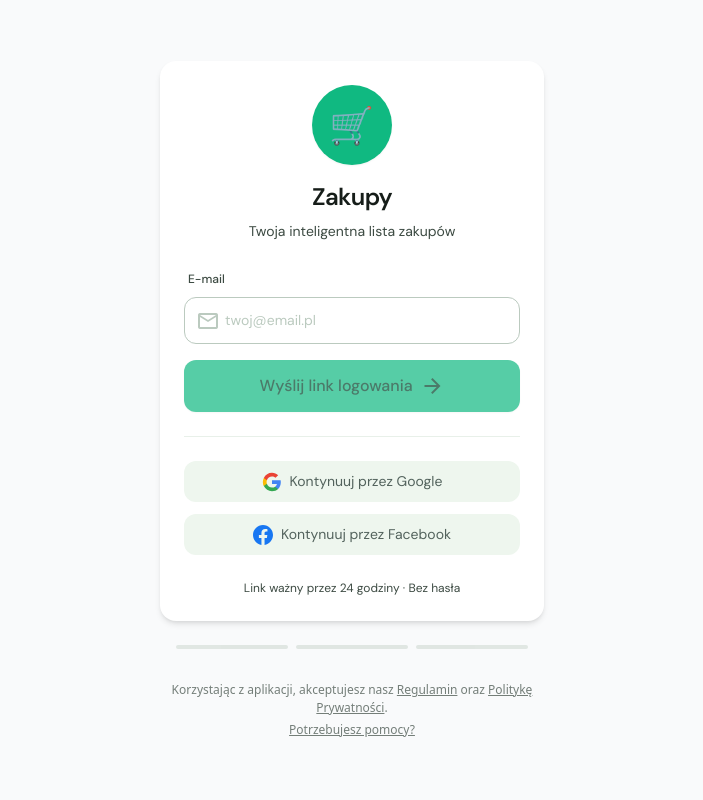
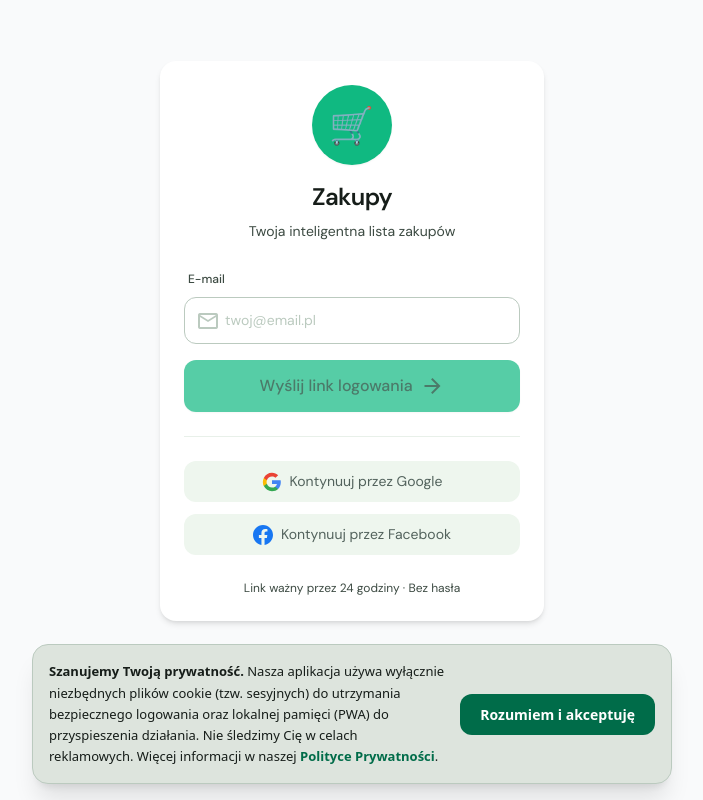
Before and after one commit to wkd1973/cloud-shopping-list, a Next.js app: page /auth/login in a window 1280 px wide. Shown: the whole page, without its empty margins (288-991 px from the left). Built offline with nearby package versions, Linux system fonts and the light colour scheme; no server answers.

Commit message:
feat: Add cookie consent banner

```diff
--- a/src/app/layout.tsx
+++ b/src/app/layout.tsx
@@ -24,6 +24,8 @@ export const viewport = {
   userScalable: false,
 }
 
+import CookieConsent from '@/components/CookieConsent'
+
 export default function RootLayout({ children }: { children: React.ReactNode }) {
   return (
     <html lang="pl" className={`${dmSans.variable} ${dmMono.variable}`}>
@@ -32,6 +34,7 @@ export default function RootLayout({ children }: { children: React.ReactNode })
       </head>
       <body className="bg-gray-50 text-gray-900 antialiased min-h-screen">
         {children}
+        <CookieConsent />
       </body>
     </html>
   )
--- /dev/null
+++ b/src/components/CookieConsent.tsx
@@ -0,0 +1,39 @@
+'use client'
+
+import { useState, useEffect } from 'react'
+import Link from 'next/link'
+
+export default function CookieConsent() {
+  const [show, setShow] = useState(false)
+
+  useEffect(() => {
+    // Check if the user has already consented
+    const consent = localStorage.getItem('cookie-consent')
+    if (!consent) {
+      setShow(true)
+    }
+  }, [])
+
+  if (!show) return null
+
+  function accept() {
+    localStorage.setItem('cookie-consent', 'true')
+    setShow(false)
+  }
+
+  return (
+    <div className="fixed bottom-0 left-0 right-0 z-[100] p-4 pointer-events-none">
+      <div className="max-w-screen-sm mx-auto bg-surface-container-highest border border-outline-variant rounded-2xl p-4 shadow-xl pointer-events-auto flex flex-col sm:flex-row gap-4 items-start sm:items-center animate-in slide-in-from-bottom-5 duration-500">
+        <div className="flex-1 text-[13px] text-on-surface leading-relaxed">
+          <strong>Szanujemy Twoją prywatność.</strong> Nasza aplikacja używa wyłącznie niezbędnych plików cookie (tzw. sesyjnych) do utrzymania bezpiecznego logowania oraz lokalnej pamięci (PWA) do przyspieszenia działania. Nie śledzimy Cię w celach reklamowych. Więcej informacji w naszej <Link href="/privacy" className="text-primary hover:underline font-bold">Polityce Prywatności</Link>.
+        </div>
+        <button
+          onClick={accept}
+          className="w-full sm:w-auto px-5 py-2.5 bg-primary text-on-primary rounded-xl font-bold text-[14px] hover:opacity-90 active:scale-95 transition-all whitespace-nowrap"
+        >
+          Rozumiem i akceptuję
+        </button>
+      </div>
+    </div>
+  )
+}
```
Also changed, not shown: 1 other file (tests, documents, lock files or other folders).
